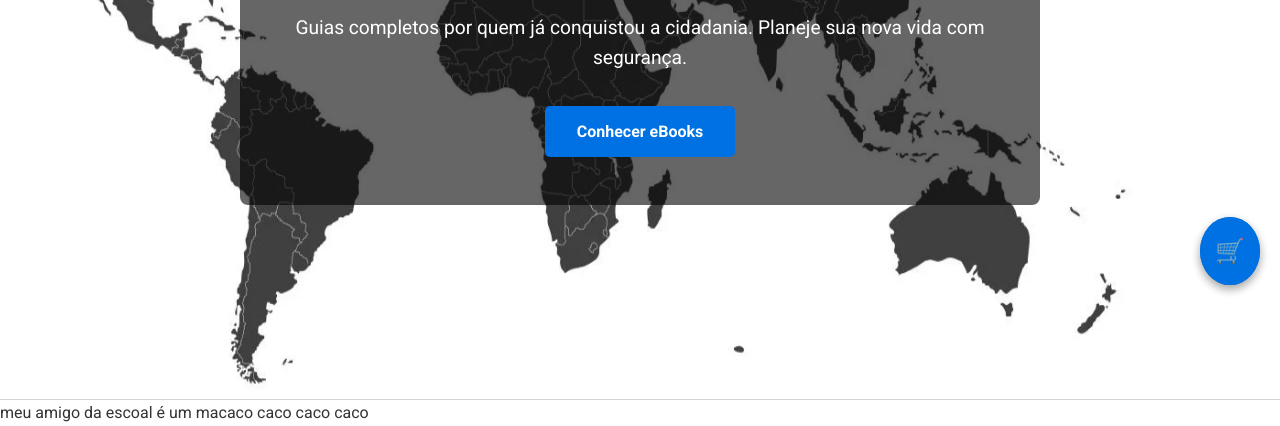
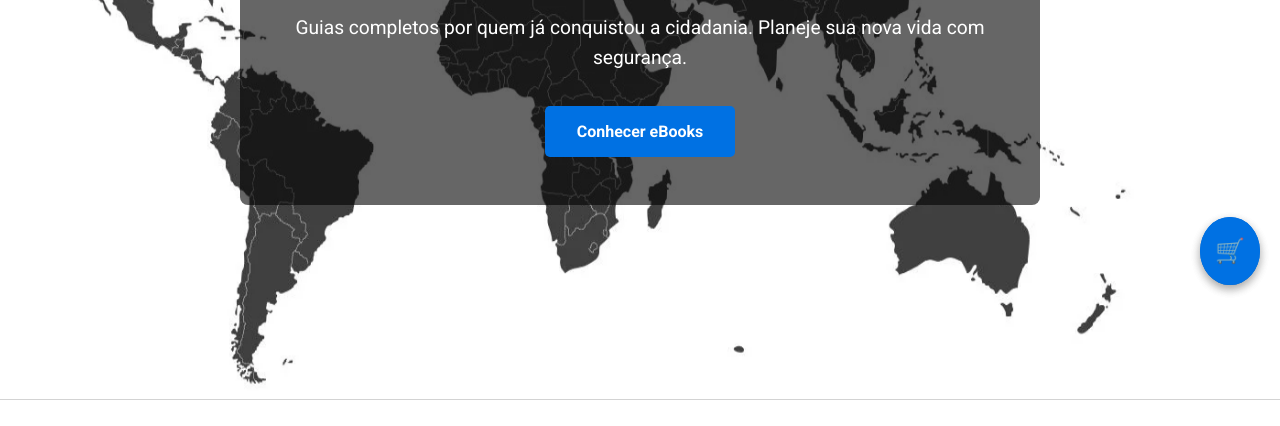
Before and after one commit to Xhina-comXis/MorarFora, a plain HTML site: page docs/index.html in a window 1280 px wide. Shown: the part 495-921 px from the top of the page. After the commit the page ends 895 px from the top, so only its background shows below. Drawn offline with Linux system fonts and the light colour scheme.

```diff
--- a/docs/index.html
+++ b/docs/index.html
@@ -56,6 +56,5 @@
       setTimeout(() => cartHover.style.display = 'none', 300);
     });
   </script>
-meu amigo da escoal é um macaco caco caco caco
 </body>
 </html>
```
